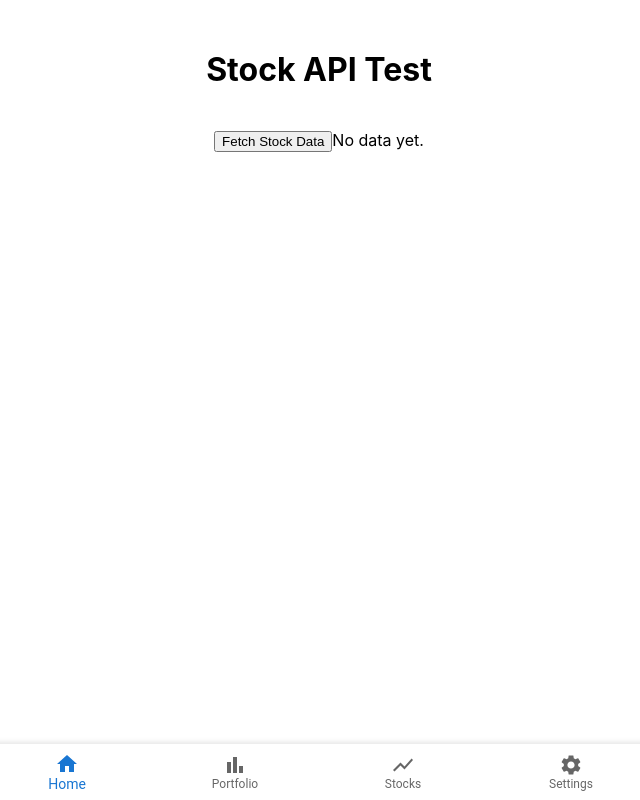
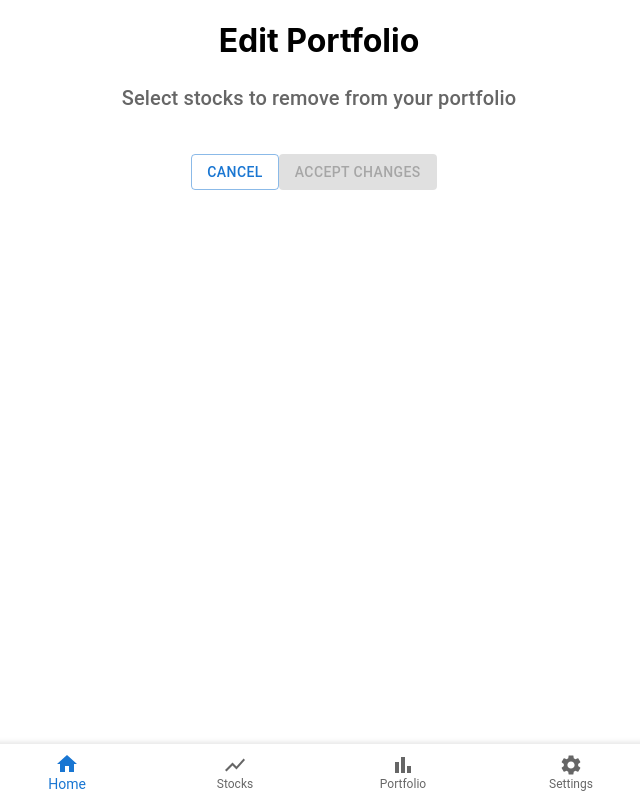
Before and after one commit to MaggieHemond/Software-Engineering, a React (Create React App) app in the folder Stock_App_Code/stock-app-REACT/: page /edit-portfolio in a window 1280 px wide. Shown: the whole page, without its empty margins (321-961 px from the left). Built offline with nearby package versions, Linux system fonts and the light colour scheme.

Commit message:
Add/Remove Stocks

```diff
--- a/Stock_App_Code/stock-app-REACT/src/App.js
+++ b/Stock_App_Code/stock-app-REACT/src/App.js
@@ -1,48 +1,28 @@
-import React, {useState} from 'react';
-import { BrowserRouter as Router, Route, Routes } from 'react-router-dom';
-import HomePage from './pages/HomePage';
-import PortfolioPage from './pages/PortfolioPage';
-import StocksPage from './pages/StocksPage';
-import SettingsPage from './pages/SettingsPage';
-import AppBar from './components/AppBar';
+import React from "react";
+import { BrowserRouter as Router, Route, Routes } from "react-router-dom";
+import { PortfolioProvider } from "./components/PortfolioContext";
+
+import HomePage from "./pages/HomePage";
+import PortfolioPage from "./pages/PortfolioPage";
+import StocksPage from "./pages/StocksPage";
+import SettingsPage from "./pages/SettingsPage";
+import EditPortfolioPage from "./pages/EditPortfolioPage";
+import AppBar from "./components/AppBar";
 
 function App() {
-  // State to hold the API response
-  const [stockData, setStockData] = useState(null);
-
-  // Function to call the API when the button is pressed
-  const fetchStockData = async () => {
-    try {
-      // Replace with your actual API URL
-      const response = await fetch('https://stock-api-2rul.onrender.com/stock?symbol=AAPL');
-      const data = await response.json();
-      console.log('API Response:', data);
-      setStockData(data);
-    } catch (error) {
-      console.error('Error fetching data:', error);
-      setStockData({ error: 'Failed to fetch stock data' });
-    }
-  };
-
   return (
-    <div style={{ textAlign: 'center', marginTop: '50px' }}>
-      <h1>Stock API Test</h1>
-
-      <div style={{ marginTop: '20px', whiteSpace: 'pre-wrap', textAlign: 'center', display: 'inline-block' }}>
-      <button onClick={fetchStockData}>Fetch Stock Data</button>
-        {stockData ? JSON.stringify(stockData, null, 2) : 'No data yet.'}
-      </div>
+    <PortfolioProvider>
       <Router>
         <AppBar />
         <Routes>
           <Route path="/" element={<HomePage />} />
+          <Route path="/stocks" element={<StocksPage />} />
           <Route path="/portfolio" element={<PortfolioPage />} />
-          <Route path="/stocks" element={<StocksPage />} />
           <Route path="/settings" element={<SettingsPage />} />
+          <Route path="/edit-portfolio" element={<EditPortfolioPage />} />
         </Routes>
       </Router>
-    </div>
-
+    </PortfolioProvider>
   );
 }
 
--- a/Stock_App_Code/stock-app-REACT/src/components/AppBar.js
+++ b/Stock_App_Code/stock-app-REACT/src/components/AppBar.js
@@ -18,10 +18,10 @@ const AppBar = () => {
             navigate("/");
             break;
           case 1:
-            navigate("/portfolio");
+            navigate("/stocks");
             break;
           case 2:
-            navigate("/stocks");
+            navigate("/portfolio");
             break;
           case 3:
             navigate("/settings");
@@ -40,8 +40,8 @@ const AppBar = () => {
       }}
     >
       <BottomNavigationAction label="Home" icon={<Home />} />
+      <BottomNavigationAction label="Stocks" icon={<ShowChart />} />
       <BottomNavigationAction label="Portfolio" icon={<BarChart />} />
-      <BottomNavigationAction label="Stocks" icon={<ShowChart />} />
       <BottomNavigationAction label="Settings" icon={<Settings />} />
     </BottomNavigation>
   );
--- /dev/null
+++ b/Stock_App_Code/stock-app-REACT/src/components/PortfolioContext.js
@@ -0,0 +1,32 @@
+import React, { createContext, useState, useContext } from "react";
+
+// Create the context
+const PortfolioContext = createContext();
+
+// Create the context provider
+export const PortfolioProvider = ({ children }) => {
+  const [portfolio, setPortfolio] = useState([]);
+
+  // Function to add a stock to the portfolio
+  const addStockToPortfolio = (stock) => {
+    setPortfolio((prevPortfolio) => [...prevPortfolio, stock]);
+  };
+
+  // Function to remove a stock from the portfolio
+  const removeStocksFromPortfolio = (stocksToRemove) => {
+    setPortfolio((prevPortfolio) =>
+      prevPortfolio.filter((stock) => !stocksToRemove.includes(stock.symbol))
+    );
+  };
+
+  return (
+    <PortfolioContext.Provider value={{ portfolio, addStockToPortfolio, removeStocksFromPortfolio }}>
+      {children}
+    </PortfolioContext.Provider>
+  );
+};
+
+// Hook to use the portfolio context
+export const usePortfolio = () => {
+  return useContext(PortfolioContext);
+};
--- /dev/null
+++ b/Stock_App_Code/stock-app-REACT/src/pages/EditPortfolioPage.js
@@ -0,0 +1,84 @@
+import React, { useState } from "react";
+import { Button, Checkbox, FormControlLabel, Grid, Typography } from "@mui/material";
+import { usePortfolio } from "../components/PortfolioContext"; // Use the context
+import { useNavigate } from "react-router-dom"; // Import useNavigate for redirection
+
+function EditPortfolioPage() {
+  const { portfolio, removeStocksFromPortfolio } = usePortfolio(); // Access portfolio from context
+  const [selectedStocks, setSelectedStocks] = useState([]);
+  const navigate = useNavigate(); // Initialize the navigation hook
+
+  // Function to toggle selection of a stock
+  const handleStockSelection = (stockSymbol) => {
+    setSelectedStocks((prevSelected) => {
+      if (prevSelected.includes(stockSymbol)) {
+        return prevSelected.filter((symbol) => symbol !== stockSymbol); // Deselect the stock
+      } else {
+        return [...prevSelected, stockSymbol]; // Select the stock
+      }
+    });
+  };
+
+  // Function to remove selected stocks
+  const handleAcceptChanges = () => {
+    removeStocksFromPortfolio(selectedStocks); // Remove stocks from the portfolio
+    setSelectedStocks([]); // Reset selected stocks
+
+    // Redirect back to the Portfolio page after removal
+    navigate("/portfolio");
+  };
+
+  // Function to cancel changes and return to Portfolio page without removing any stocks
+  const handleCancelChanges = () => {
+    setSelectedStocks([]); // Reset selected stocks
+    navigate("/portfolio"); // Redirect to Portfolio page without any changes
+  };
+
+  return (
+    <div style={{ textAlign: "center", marginTop: "20px" }}>
+      <h1>Edit Portfolio</h1>
+      <Typography variant="h6" color="textSecondary">
+        Select stocks to remove from your portfolio
+      </Typography>
+      <Grid container spacing={2} style={{ marginTop: "20px" }}>
+        {portfolio.map((stock) => (
+          <Grid item xs={12} sm={6} md={4} key={stock.symbol}>
+            <div style={{ padding: "10px", border: "1px solid #ddd", borderRadius: "8px" }}>
+              <FormControlLabel
+                control={
+                  <Checkbox
+                    checked={selectedStocks.includes(stock.symbol)}
+                    onChange={() => handleStockSelection(stock.symbol)}
+                    name={stock.symbol}
+                    color="primary"
+                  />
+                }
+                label={`${stock.name} (${stock.symbol}) - $${stock.current_price}`}
+              />
+            </div>
+          </Grid>
+        ))}
+      </Grid>
+      <div style={{ marginTop: "20px" }}>
+        <Button
+          variant="outlined"
+          color="primary"
+          onClick={handleCancelChanges}
+        >
+          Cancel
+        </Button>
+        <Button
+          variant="contained"
+          color="secondary"
+          onClick={handleAcceptChanges}
+          disabled={selectedStocks.length === 0}
+          style={{ marginRight: "10px" }}
+        >
+          Accept Changes
+        </Button>
+      </div>
+    </div>
+  );
+}
+
+export default EditPortfolioPage;
--- a/Stock_App_Code/stock-app-REACT/src/pages/PortfolioPage.js
+++ b/Stock_App_Code/stock-app-REACT/src/pages/PortfolioPage.js
@@ -1,10 +1,39 @@
-import React from 'react';
+import React from "react";
+import { Grid, Card, CardContent, Typography, Button } from "@mui/material";
+import { usePortfolio } from "../components/PortfolioContext";  // Use the context
+import { Link } from "react-router-dom"; // Import Link for navigation
 
 function PortfolioPage() {
+  const { portfolio } = usePortfolio();  // Get portfolio from context
+
   return (
-    <div>
-      <h1>Portfolio</h1>
-      <p>Track your investments here.</p>
+    <div style={{ textAlign: "center", marginTop: "20px" }}>
+      <h1>Your Portfolio</h1>
+      {portfolio.length === 0 ? (
+        <p>No stocks in your portfolio yet.</p>
+      ) : (
+        <Grid container spacing={2} style={{ marginTop: "30px" }}>
+          {portfolio.map((stock) => (
+            <Grid item xs={12} sm={6} md={4} key={stock.symbol}>
+              <Card>
+                <CardContent>
+                  <Typography variant="h6" component="div">
+                    {stock.name} ({stock.symbol})
+                  </Typography>
+                  <Typography variant="body2" color="textSecondary">
+                    ${stock.current_price}
+                  </Typography>
+                </CardContent>
+              </Card>
+            </Grid>
+          ))}
+        </Grid>
+      )}
+      <Link to="/edit-portfolio">  {/* Link to the Edit Portfolio Page */}
+        <Button variant="contained" color="primary" style={{ marginTop: "20px" }}>
+          Edit Portfolio
+        </Button>
+      </Link>
     </div>
   );
 }
--- a/Stock_App_Code/stock-app-REACT/src/pages/StocksPage.js
+++ b/Stock_App_Code/stock-app-REACT/src/pages/StocksPage.js
@@ -1,10 +1,87 @@
-import React from 'react';
+import React, { useState } from "react";
+import { Button, TextField, Card, CardContent, Typography, Grid, CircularProgress } from "@mui/material";
+import { usePortfolio } from "../components/PortfolioContext";
 
 function StocksPage() {
+  const [stocks, setStocks] = useState([]);
+  const [symbol, setSymbol] = useState("");
+  const [loading, setLoading] = useState(false);
+  const { addStockToPortfolio } = usePortfolio();
+
+  const fetchStockData = async (stockSymbol) => {
+    try {
+      setLoading(true);
+      const response = await fetch(`https://stock-api-2rul.onrender.com/stock?symbol=${stockSymbol}`);
+      const data = await response.json();
+
+      if (data.error) {
+        alert(data.error);
+      } else {
+        setStocks((prevStocks) => [...prevStocks, data]);
+      }
+    } catch (error) {
+      console.error("Error fetching stock data:", error);
+    } finally {
+      setLoading(false);
+    }
+  };
+
+  const handleAddStock = () => {
+    if (symbol.trim() === "") return;
+    fetchStockData(symbol.toUpperCase());
+    setSymbol("");
+  };
+
+  const handleBuyStock = (stock) => {
+    addStockToPortfolio(stock);  // Add to portfolio
+    alert(`You have purchased 1 share of ${stock.name} (${stock.symbol}) for $${stock.current_price}`);
+  };
+
   return (
-    <div>
-      <h1>Stocks</h1>
-      <p>Check stock details and trends.</p>
+    <div style={{ textAlign: "center", marginTop: "20px" }}>
+      <h1>Stock Market</h1>
+      <div>
+        <TextField
+          label="Enter Stock Symbol"
+          value={symbol}
+          onChange={(e) => setSymbol(e.target.value)}
+          variant="outlined"
+          style={{ marginBottom: "20px", marginRight: "10px" }}
+        />
+        <Button
+          variant="contained"
+          color="primary"
+          onClick={handleAddStock}
+          disabled={loading}
+        >
+          {loading ? <CircularProgress size={24} /> : "Add Stock"}
+        </Button>
+      </div>
+
+      <Grid container spacing={2} style={{ marginTop: "30px" }}>
+        {stocks.map((stock) => (
+          <Grid item xs={12} sm={6} md={4} key={stock.symbol}>
+            <Card>
+              <CardContent>
+                <Typography variant="h6" component="div">
+                  {stock.name} ({stock.symbol})
+                </Typography>
+                <Typography variant="body2" color="textSecondary">
+                  ${stock.current_price}
+                </Typography>
+                <Button
+                  variant="contained"
+                  color="secondary"
+                  onClick={() => handleBuyStock(stock)}
+                  style={{ marginTop: "10px" }}
+                >
+                  Buy
+                </Button>
+              </CardContent>
+            </Card>
+          </Grid>
+        ))}
+      </Grid>
     </div>
   );
 }
```
